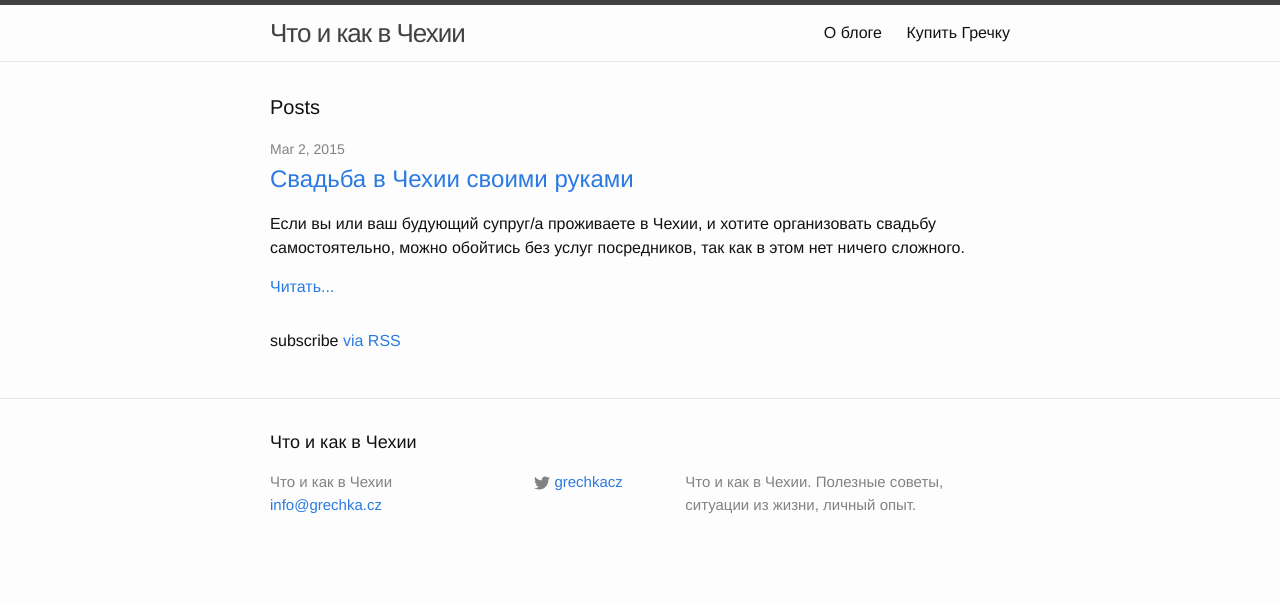
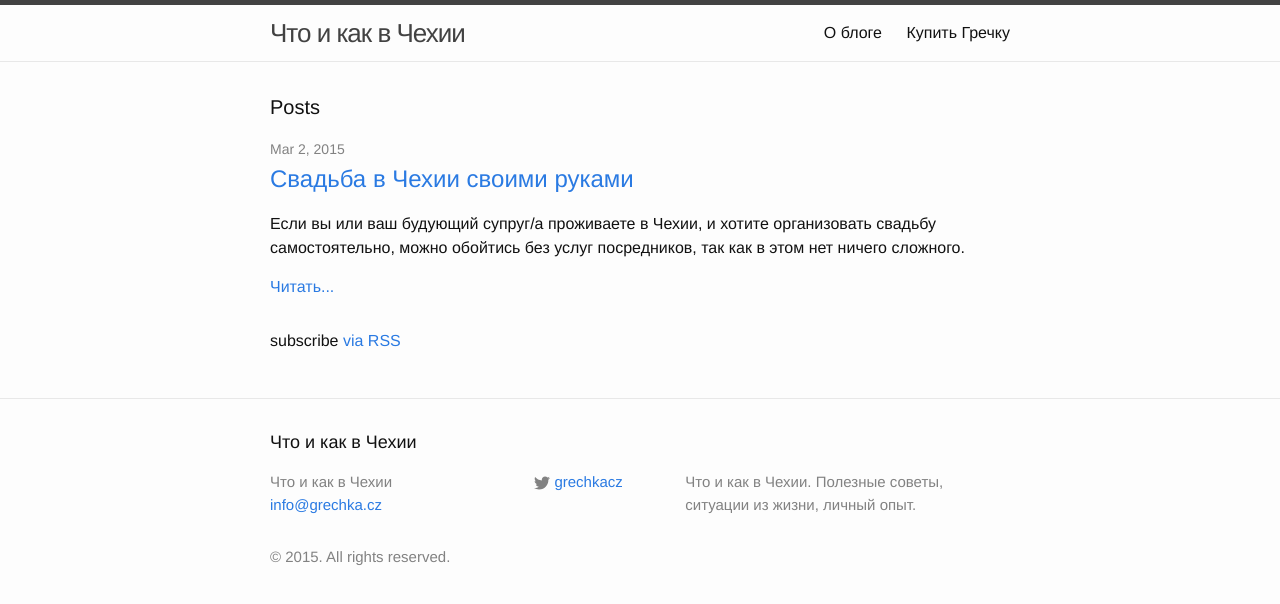
Before and after one commit to basementcz/grechka, a Jekyll site: the page built from index.html, in a window 1280 px wide. Shown: the top 604 px of the page. Built offline with Jekyll 4.4.1, drawn with Linux system fonts in a browser that asks for light colours; the list of posts is cut into pages by our own code.

Commit message:
copyright

```diff
--- a/_includes/footer.html
+++ b/_includes/footer.html
@@ -48,6 +48,10 @@
       <div class="footer-col  footer-col-3">
         <p class="text">{{ site.description }}</p>
       </div>
+
+	  <div class="footer-col footer-col-1">
+        <p>&copy; {{ site.time | date: '%Y' }}. All rights reserved.</p>
+      </div>
     </div>
 
   </div>
```
